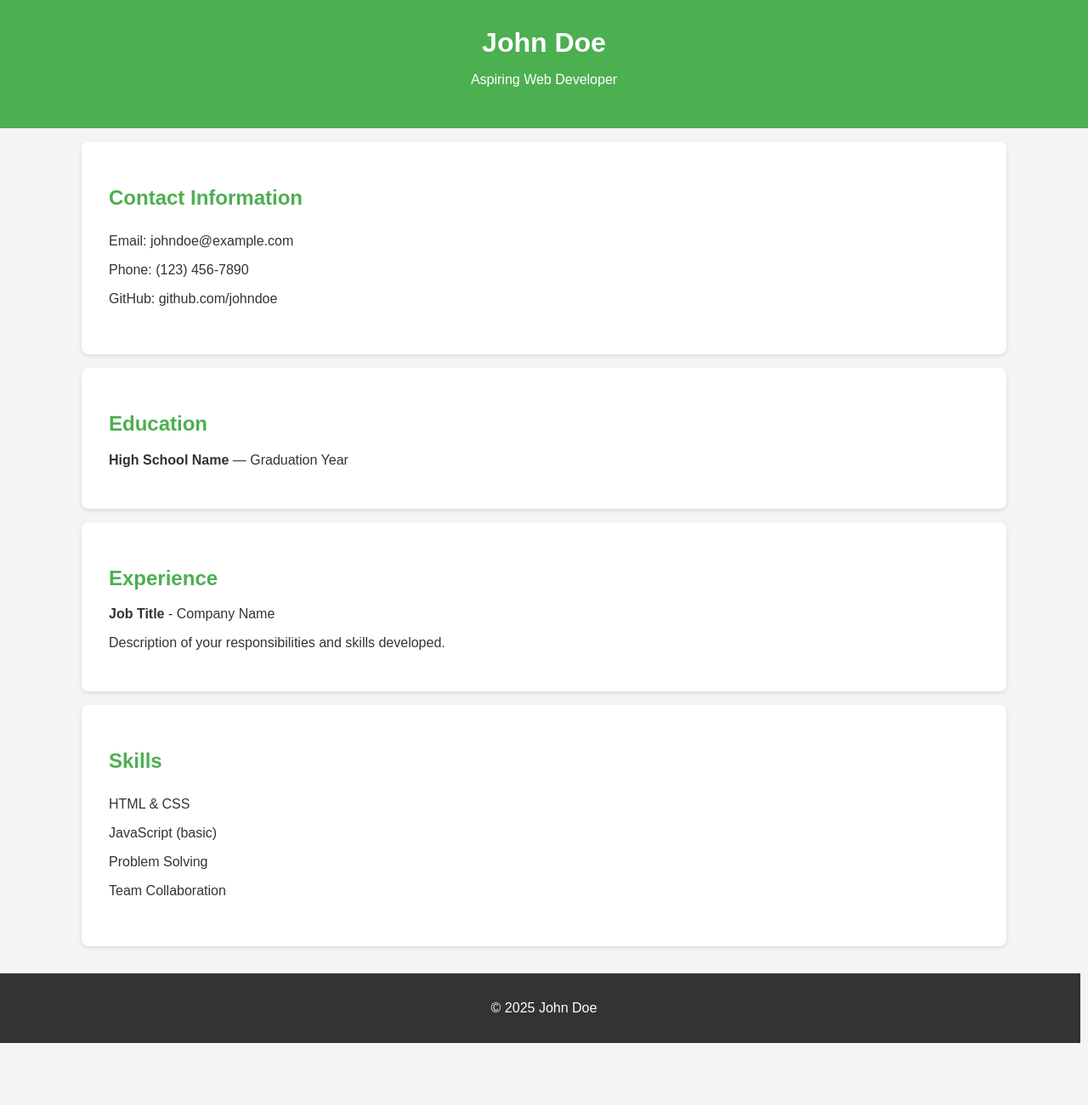
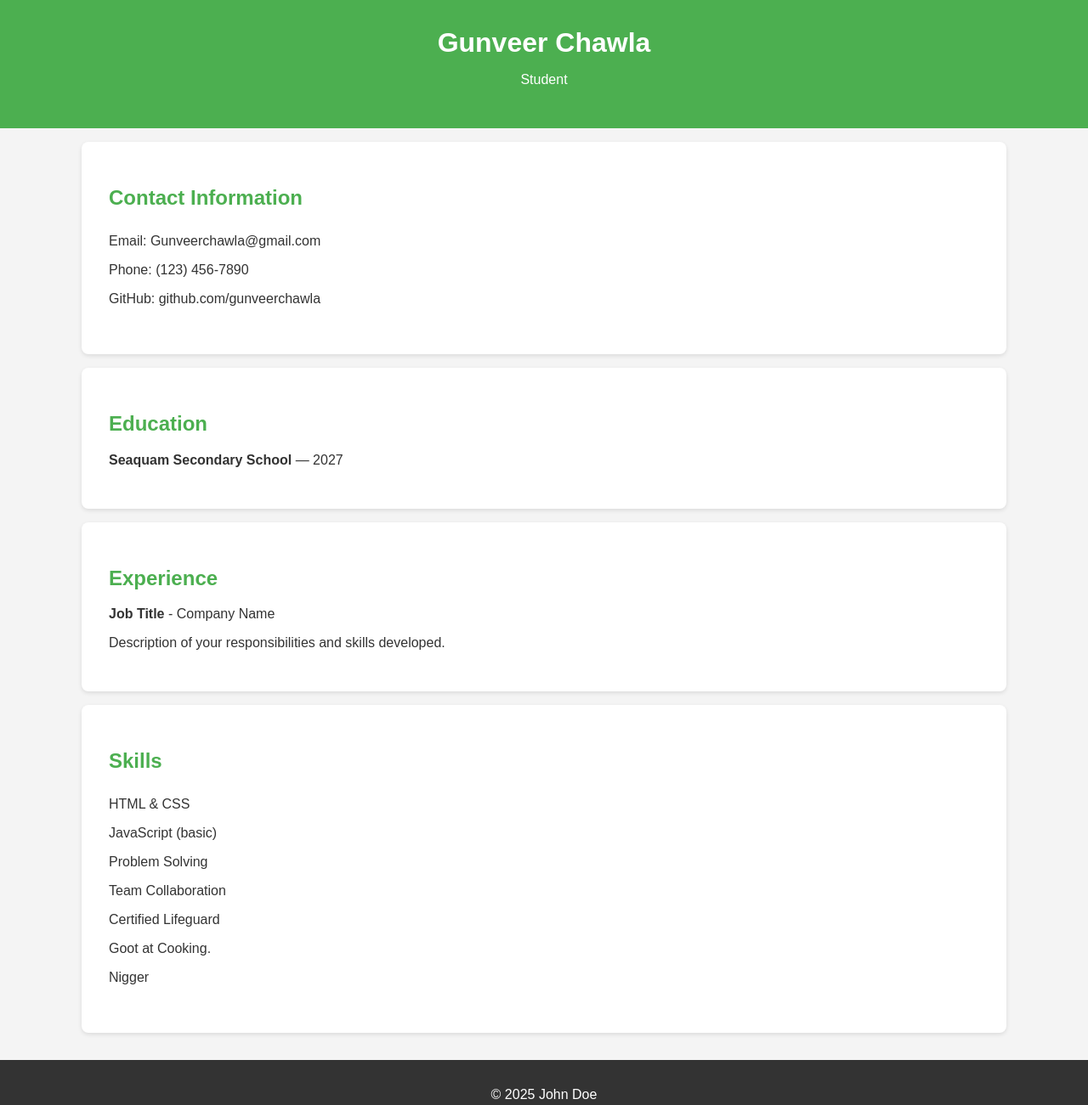
Before and after one commit to swatfrager/resume, a plain HTML site: page index.html in a window 1280 px wide. Shown: the whole page at 85% size. Before the commit the page ends 1228 px from the top, so only its background shows below. Drawn offline with Linux system fonts and the light colour scheme.

Commit message:
Update index.html

```diff
--- a/index.html
+++ b/index.html
@@ -8,22 +8,22 @@
 </head>
 <body>
     <header>
-        <h1>John Doe</h1>
-        <p>Aspiring Web Developer</p>
+        <h1>Gunveer Chawla</h1>
+        <p>Student</p>
     </header>
 
     <section class="contact">
         <h2>Contact Information</h2>
         <ul>
-            <li>Email: johndoe@example.com</li>
+            <li>Email: Gunveerchawla@gmail.com</li>
             <li>Phone: (123) 456-7890</li>
-            <li>GitHub: github.com/johndoe</li>
+            <li>GitHub: github.com/gunveerchawla</li>
         </ul>
     </section>
 
     <section class="education">
         <h2>Education</h2>
-        <p><strong>High School Name</strong> — Graduation Year</p>
+        <p><strong>Seaquam Secondary School</strong> — 2027</p>
     </section>
 
     <section class="experience">
@@ -39,6 +39,9 @@
             <li>JavaScript (basic)</li>
             <li>Problem Solving</li>
             <li>Team Collaboration</li>
+            <li>Certified Lifeguard</li>
+            <li>Goot at Cooking.</li>
+            <li>Nigger</li>
         </ul>
     </section>
 
```
